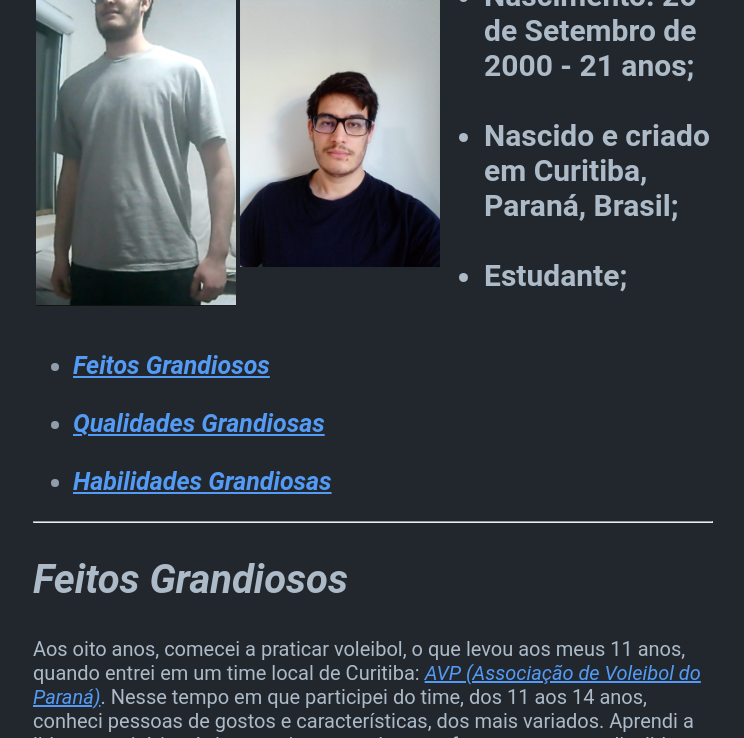
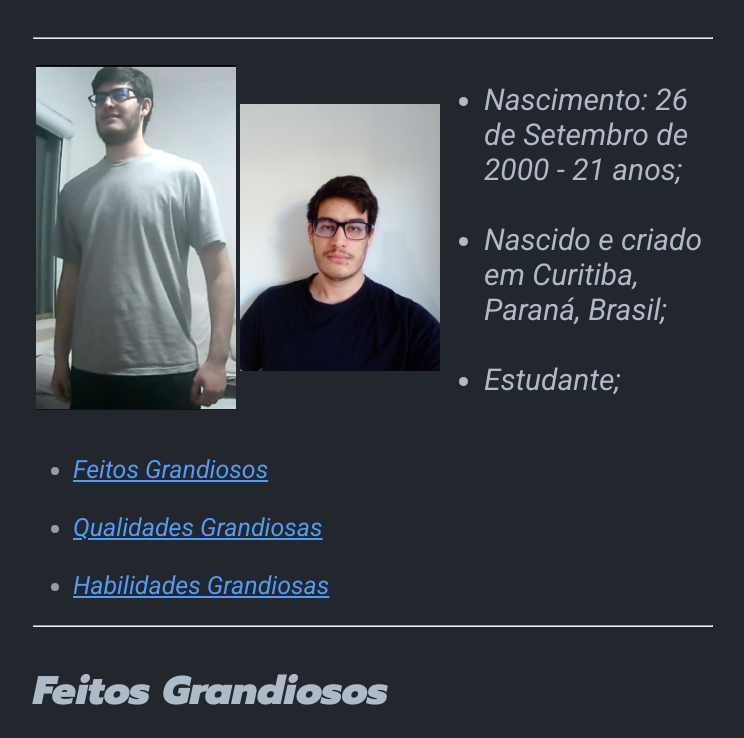
Before and after one commit to naaharo/naaharo.github.io, a plain HTML site: page index.html in a window 1280 px wide. Shown: the part 362-1100 px from the top of the page, without its empty margins (267-1011 px from the left). Drawn offline with Linux system fonts and the light colour scheme.

Commit message:
Segunda versao do portifolio, agora com CSS

```diff
--- a/index.html
+++ b/index.html
@@ -5,10 +5,13 @@
     <meta http-equiv="X-UA-Compatible" content="IE=edge" />
     <meta name="viewport" content="width=device-width, initial-scale=1.0" />
     <title>Meu Portifólio</title>
+    <link rel="preconnect" href="https://fonts.googleapis.com">
+    <link rel="preconnect" href="https://fonts.gstatic.com" crossorigin>
+    <link href="https://fonts.googleapis.com/css2?family=Prompt:ital,wght@1,900&family=Roboto:ital,wght@0,100;0,400;1,400;1,900&display=swap" rel="stylesheet">
     <style>
       body {
         background-color: #22272e;
-        font-family: roboto, sans-serif;
+        font-family: 'Roboto', sans-serif;
         font-size: 20px;
         color: #adbac7;
         margin-left: 300px;
@@ -16,33 +19,38 @@
       }
       a {
         color: #539bf5;
-        font-style: oblique;
+        font-style: italic;
       }
       h1 {
         background-color: #2d333b;
         text-align: center;
         font-size: 4em;
+        font-weight: 400;
       }
       #titulo {
         color: #768390;
         font-size: 60px;
+        font-family: 'Prompt', sans-serif;
       }
       .lista {
         color: #909dab;
         font-size: 25px;
-        font-weight: bold;
+        font-weight: 400;
         font-style: italic;
       }
       .subT {
-        font-size: 2em;;
+        font-size: 2em;
+        font-family: 'Prompt', sans-serif;
       }
       .miniT {
         font-size: 30px;
+        font-family: 'Prompt', sans-serif;
+        font-style: italic;
       }
       #listaG {
         color: #adbac7;
         font-size: 30px;
-        font-weight: bold;
+        font-style: italic;
 
       }
     </style>
@@ -77,9 +85,9 @@
     </table>
 
     <ul class="lista">
-      <li><em><a href="#feitosG">Feitos Grandiosos</a></em></li> <br>
-      <li><em><a href="#qualidG">Qualidades Grandiosas</a></em></li> <br>
-      <li><em><a href="#habiliG">Habilidades Grandiosas</a></em></li>
+      <li><a href="#feitosG">Feitos Grandiosos</a></li> <br>
+      <li><a href="#qualidG">Qualidades Grandiosas</a></li> <br>
+      <li><a href="#habiliG">Habilidades Grandiosas</a></li>
     </ul>
 
     <hr>
```
